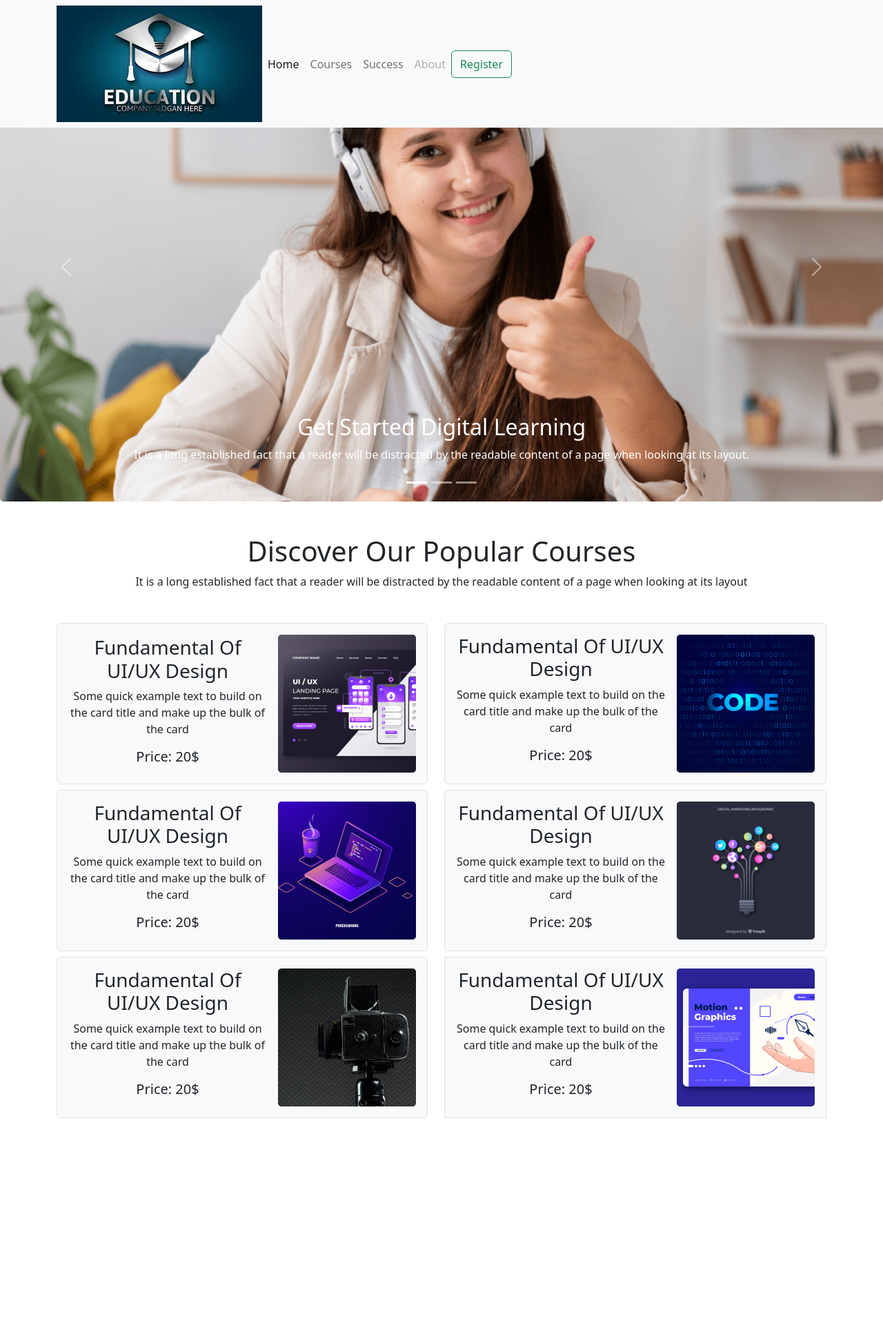
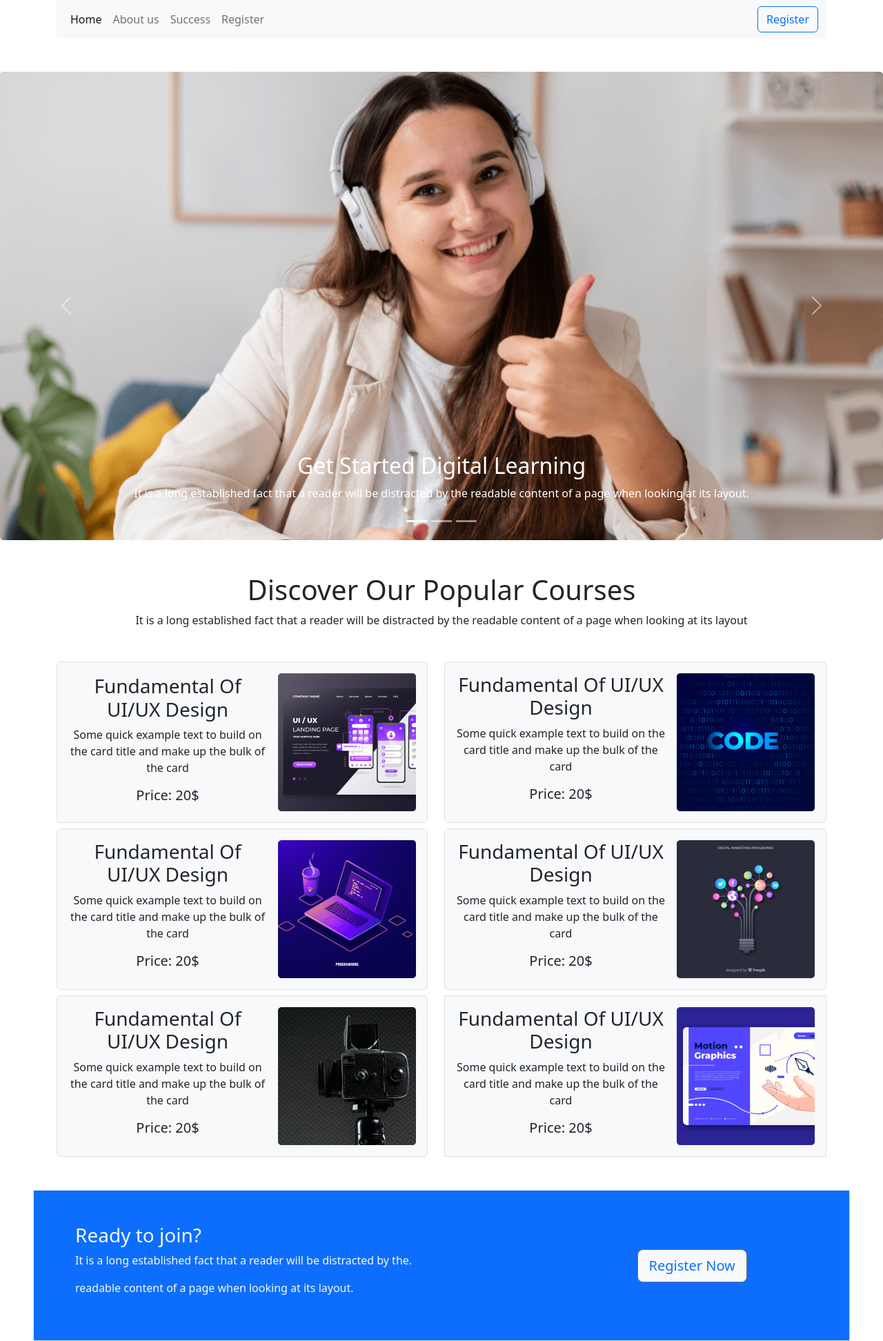
Before and after one commit to Saziaafrin1/Edu-website, a plain HTML site: page index.html in a window 1280 px wide. Shown: the whole page at 69% size. Before the commit the page ends 1669 px from the top, so only its background shows below. Drawn offline with nearby package versions, Linux system fonts and the light colour scheme.

Commit message:
modal added

```diff
--- a/index.html
+++ b/index.html
@@ -10,20 +10,32 @@
   <body>
     <!--header-->
     <header class="container">
-    <nav class="navbar navbar-expand-lg fixed-top bg-light">
-        <div class="container">
-          <img src="images/education-1.jpg" alt="">
-          <button class="navbar-toggler" type="button" data-bs-toggle="collapse" data-bs-target="#navbarNavAltMarkup" aria-controls="navbarNavAltMarkup" aria-expanded="false" aria-label="Toggle navigation">
+      <nav class="navbar navbar-expand-lg bg-light">
+        <div class="container-fluid">
+            <button class="navbar-toggler" type="button" data-bs-toggle="collapse" data-bs-target="#navbarSupportedContent" aria-controls="navbarSupportedContent" aria-expanded="false" aria-label="Toggle navigation">
             <span class="navbar-toggler-icon"></span>
           </button>
-          <div class="collapse navbar-collapse" id="navbarNavAltMarkup">
-            <div class="navbar-nav">
+          <div class="collapse navbar-collapse" id="navbarSupportedContent">
+            <ul class="navbar-nav me-auto mb-2 mb-lg-0">
+              <li class="nav-item">
                 <a class="nav-link active" aria-current="page" href="#">Home</a>
-              <a class="nav-link" href="#">Courses</a>
+              </li>
+              <li class="nav-item">
+                <a class="nav-link" href="#">About us</a>
+              </li>
+              <li class="nav-item">
                 <a class="nav-link" href="#">Success</a>
-              <a class="nav-link disabled">About</a>
-              <button class="btn btn-outline-success" type="submit">Register</button>
-            </div>
+              </li>
+              <li class="nav-item">
+                <a class="nav-link" href="#">Register</a>
+              </li>
+
+
+            </ul>
+            <form class="d-flex" role="search">
+
+              <button class="btn btn-outline-primary" type="submit">Register</button>
+            </form>
           </div>
         </div>
       </nav>
@@ -98,8 +110,8 @@
                           <p class="d-flex justify-content-center">It is a long established fact that a reader will be distracted by the readable
                               content of a page when looking at its layout</p>
                       <div class="container text-center my-5">
-                        <div class="row g-2">
-                          <div class="col-6">
+                        <div class="row g-2 categories ">
+                          <div class="col-md-6 col-sm-12 col-12">
                               <div class="p-3 border rounded bg-light d-flex align-items-center me-3">
                                   <div class="me-3">
                                       <h3>Fundamental Of UI/UX Design</h3>
@@ -110,7 +122,8 @@
                                       <img src="images/course/course-1.png" alt="">
                               </div>
                           </div>
-                          <div class="col-6">
+
+                          <div class="col-md-6 col-sm-12 col-12">
                             <div class="p-3 border rounded bg-light d-flex">
                                     <div class="me-3">
                                         <h3>Fundamental Of UI/UX Design</h3>
@@ -167,6 +180,22 @@
 
         </section>
       <!--Courses end-->
+      <!--register start-->
+       <section>
+        <div class=" row modal-body border bg-primary d-flex align-items-center justify-content-between p-5 mx-5">
+          <div class="col-lg-9">
+                <h3 class="text-light">Ready to join?</h3>
+            <p class="text-light">It is a long established fact that a reader will be distracted by the.</p>
+            <p class="text-light">readable content of a page when looking at its layout.</p>
+              </div>
+             <div class="col-lg-3">
+              <a href="#" role="button" class="btn btn-secondary btn-lg bg-light text-primary" data-bs-toggle="popover" title="Popover title" data-bs-content="Popover body content is set in this attribute.">Register Now</a>
+             </div>
+            </div>
+            </div>
+
+       </section>
+      <!--register end-->
       </main>
     <script src="https://cdn.jsdelivr.net/npm/bootstrap@5.2.0/dist/js/bootstrap.bundle.min.js" integrity="sha384-A3rJD856KowSb7dwlZdYEkO39Gagi7vIsF0jrRAoQmDKKtQBHUuLZ9AsSv4jD4Xa" crossorigin="anonymous"></script>
   </body>
```
Also changed, not shown: images/edu-logo-2 (1) (1).jpg (added). Lines whose indentation alone changed are shown as unchanged.
